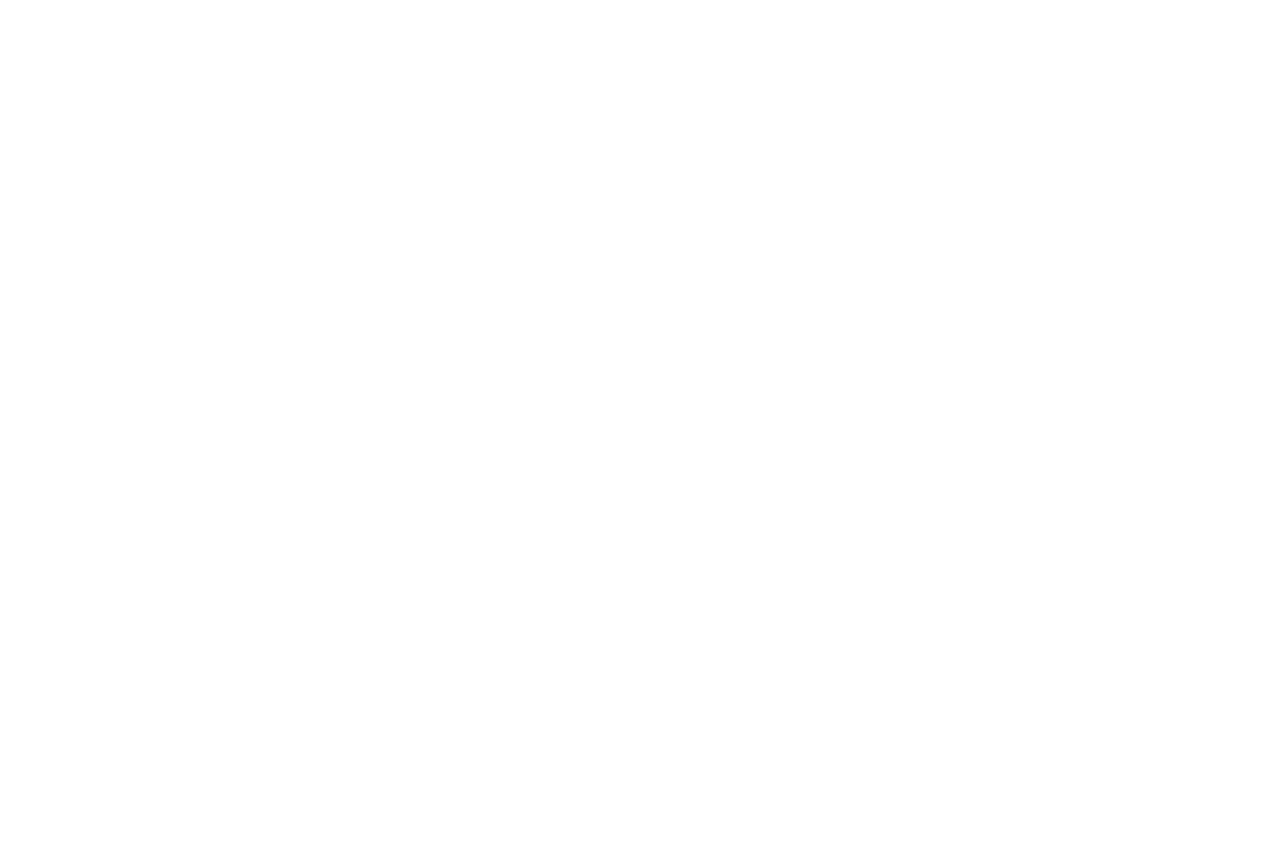
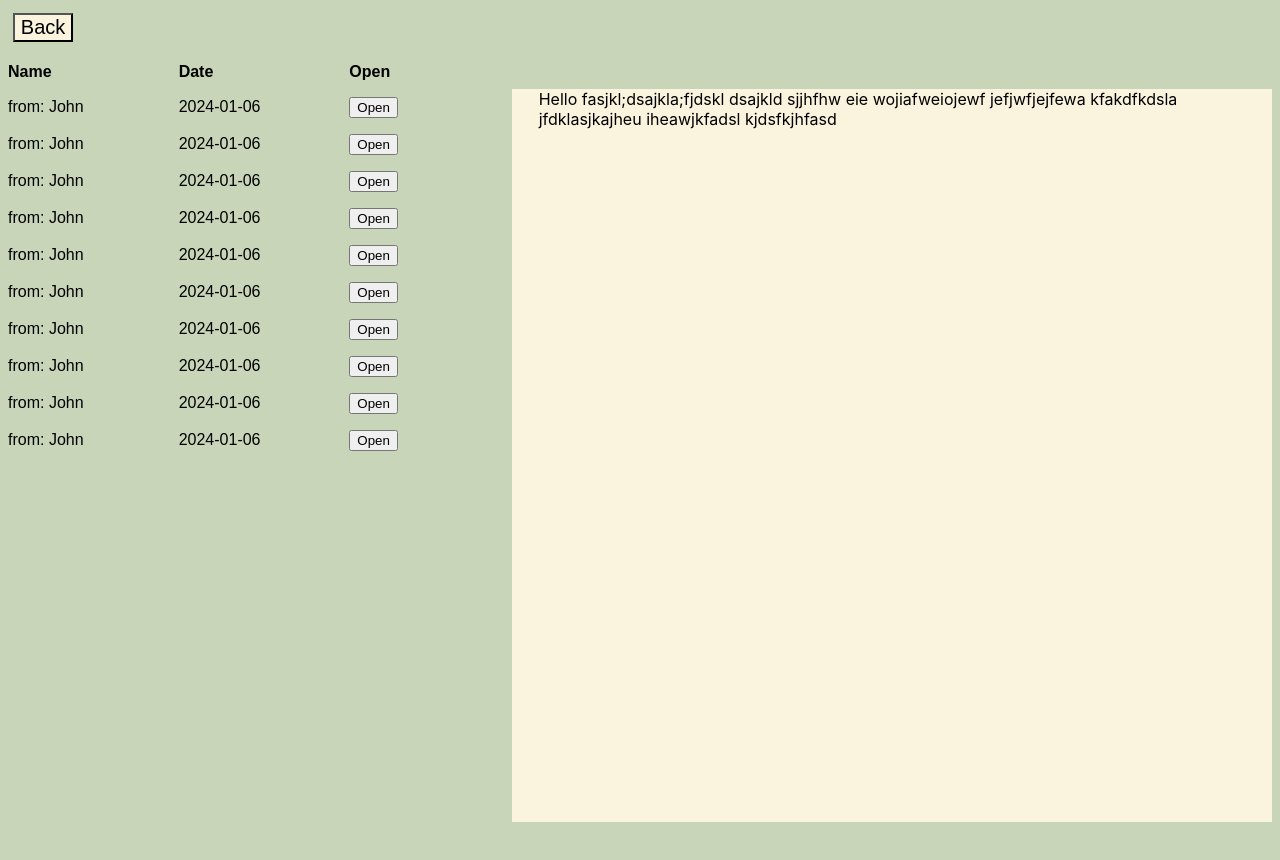
Before and after one commit to Brian-333/DearPenPal, a React (Create React App) app in the folder source/frontend/: page /Inbox in a window 1280 px wide. Before the commit this address had no page. Shown: the top 860 px of the page. Before the commit the page ends 800 px from the top, so only its background shows below. Built offline with nearby package versions, Linux system fonts and the light colour scheme.

Commit message:
Created inbox page

```diff
--- a/source/frontend/src/App.js
+++ b/source/frontend/src/App.js
@@ -1,6 +1,7 @@
 import { Routes, Route } from "react-router-dom";
 import LandingPage from './components/LandingPage'
 import ManagerPage from './components/ManagerPage'
+import InboxPage from './components/InboxPage'
 import './App.css';
 
 function App() {
@@ -8,6 +9,7 @@ function App() {
     <Routes>
       <Route path="/" element={ <LandingPage/> }></Route>
       <Route path="/Manager" element={ <ManagerPage/> }></Route>
+      <Route path= "/Inbox" element={<InboxPage/>}></Route>
     </Routes>
   );
 }
--- /dev/null
+++ b/source/frontend/src/components/InboxPage.js
@@ -0,0 +1,46 @@
+import '../styles/Inbox.css'
+
+const InboxPage = () => {
+    return(
+        <div class = 'inboxbg'>
+            <button class = 'inboxbbutton'>Back</button>
+            <table class = 'tabletop'>
+                <tr>
+                    <th>Name</th>
+                    <th>Date</th>
+                    <th>Open</th>
+                </tr>
+            </table>
+            <div class = 'sidebyside'>
+                <div class = "inletter">
+                <table>
+                    <Letter name = "John" date = '2024-01-06'></Letter>
+                    <Letter name = "John" date = '2024-01-06' ></Letter>
+                    <Letter name = "John" date = '2024-01-06' ></Letter>
+                    <Letter name = "John" date = '2024-01-06' ></Letter>
+                    <Letter name = "John" date = '2024-01-06' ></Letter>
+                    <Letter name = "John" date = '2024-01-06' ></Letter>
+                    <Letter name = "John" date = '2024-01-06' ></Letter>
+                    <Letter name = "John" date = '2024-01-06' ></Letter>
+                    <Letter name = "John" date = '2024-01-06' ></Letter>
+                    <Letter name = "John" date = '2024-01-06' ></Letter>
+                </table>
+                </div>
+                <div class = 'letterviewer'>
+                    <label class = 'letterviewertext'>Hello fasjkl;dsajkla;fjdskl dsajkld sjjhfhw eie wojiafweiojewf jefjwfjejfewa kfakdfkdsla jfdklasjkajheu iheawjkfadsl kjdsfkjhfasd</label>
+                </div>
+            </div>
+        </div>
+    );
+}
+
+const Letter = (props) => {
+    return (
+        <tr>
+            <td>from: {props.name}</td>
+            <td>{props.date}</td>
+            <td><button id = {props.name}>Open</button></td>
+        </tr>
+    );
+}
+export default InboxPage
--- a/source/frontend/src/components/ManagerLogin.js
+++ b/source/frontend/src/components/ManagerLogin.js
@@ -13,7 +13,7 @@ const ManagerLogin = ({setCurrForm}) => {
                 <label>Username:</label><br></br>
                 <input class ='inputboxsize' type = "text" id = "username" name = "Username"></input><br></br>
                 <label>Password:</label><br></br>
-                <input class ='inputboxsize' type = "text" id = "password" name = "password"></input><br></br>
+                <input class ='inputboxsize' type = "password" id = "password" name = "password"></input><br></br>
             </form>
             <div class = 'submitbuttonpad'>
                 <button class = 'buttoncolour' type = "submit">Submit</button>
--- a/source/frontend/src/components/ManagerSignup.js
+++ b/source/frontend/src/components/ManagerSignup.js
@@ -28,7 +28,7 @@ const ManagerSignup = ({setCurrForm}) => {
             <label>Username:</label><br></br>
             <input type = "text" id = "username" name = "Username" value={username} onChange={(e) => setUsername(e.target.value)}></input><br></br>
             <label>Password:</label><br></br>
-            <input type = "text" id = "password" name = "password" value={password} onChange={(e) => setPassword(e.target.value)}></input><br></br>
+            <input type = "password" id = "password" name = "password" value={password} onChange={(e) => setPassword(e.target.value)}></input><br></br>
             <label>Full Name:</label><br></br>
             <input type = "text" id = "name" name = "name" value={fullName} onChange={(e) => setFullName(e.target.value)}></input><br></br>
             <label>Email:</label><br></br>
--- a/source/frontend/src/components/PersonLogin.js
+++ b/source/frontend/src/components/PersonLogin.js
@@ -15,7 +15,7 @@ const PersonLogin = ({setCurrForm}) => {
                 <label for = "username">Username:</label><br></br>
                 <input type = "text" class = 'inputboxsize' id = "username" name = "Username"></input><br></br>
                 <label for = "password">Password:</label><br></br>
-                <input type = "text" class = 'inputboxsize' id = "password" name = "password"></input><br></br>
+                <input type = "password" class = 'inputboxsize' id = "password" name = "password"></input><br></br>
             </form>
             <div class = 'submitbuttonpad'>
                 <input class = 'buttoncolour' type = "submit"></input>
--- /dev/null
+++ b/source/frontend/src/styles/Inbox.css
@@ -0,0 +1,46 @@
+.inletter{
+    overflow: scroll;
+    width: 40%;
+    height: 550pt;
+    table-layout: fixed;
+    border-collapse: collapse;
+    float:left;
+}
+
+.tabletop{
+    overflow: scroll;
+    width: 40%;
+
+}
+
+.letterviewer{
+    justify-content: center;
+    background-color: #faf3dd;
+    float: left;
+    width: 550pt;
+    height: 550pt;
+    padding-left: 20pt;
+}
+
+.letterviewertext{
+    justify-content: center;
+    width: 500pt;
+    overflow-wrap: break-word
+}
+
+.inboxbg{
+    background-color: #c8d5b9;
+    padding-bottom: 50pt
+}
+
+.sidebyside{
+    overflow: hidden
+}
+
+.inboxbbutton{
+    margin-left: 1%;
+    margin-top:1%;
+    background-color: #faf3dd;
+    margin-bottom: 1%;
+    font-size: 15pt;
+}
--- a/source/frontend/src/styles/login.css
+++ b/source/frontend/src/styles/login.css
@@ -1,6 +1,6 @@
 .loginbg {
     background-color:#c8d5b9;
-    padding-bottom: 18%;
+    padding-bottom: 19%;
 
 }
 .buttoncolour{
```
